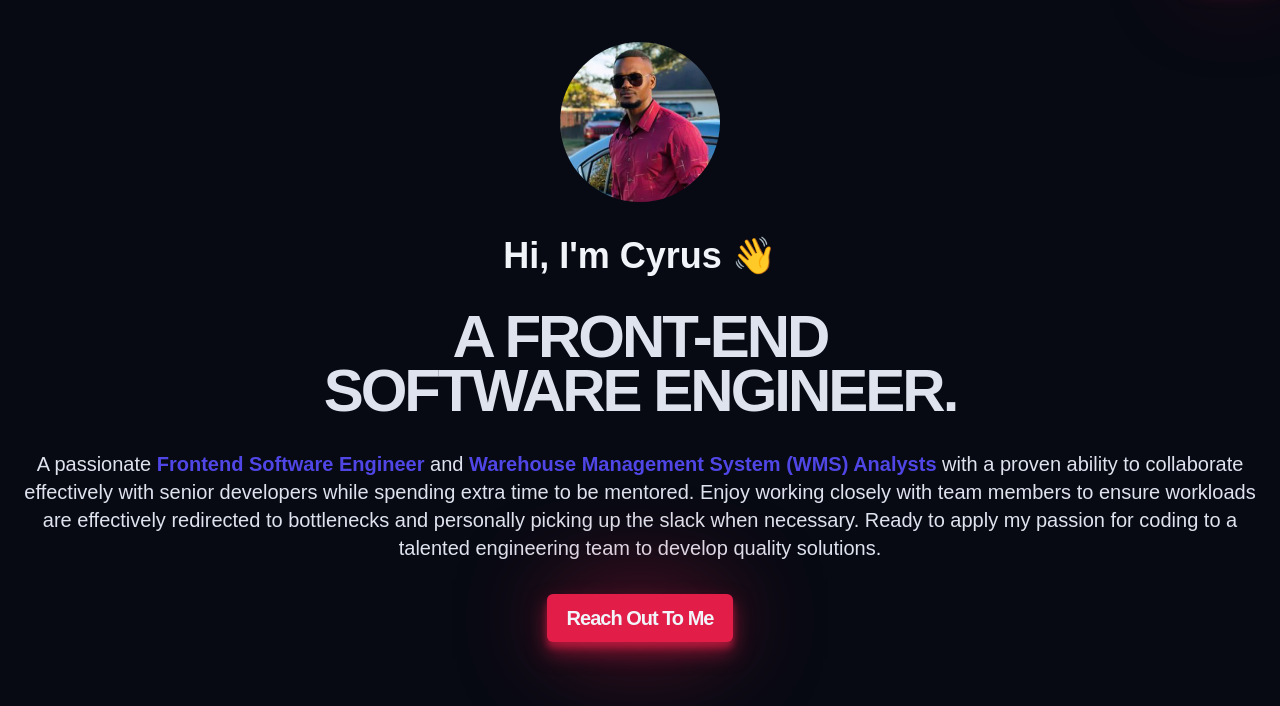
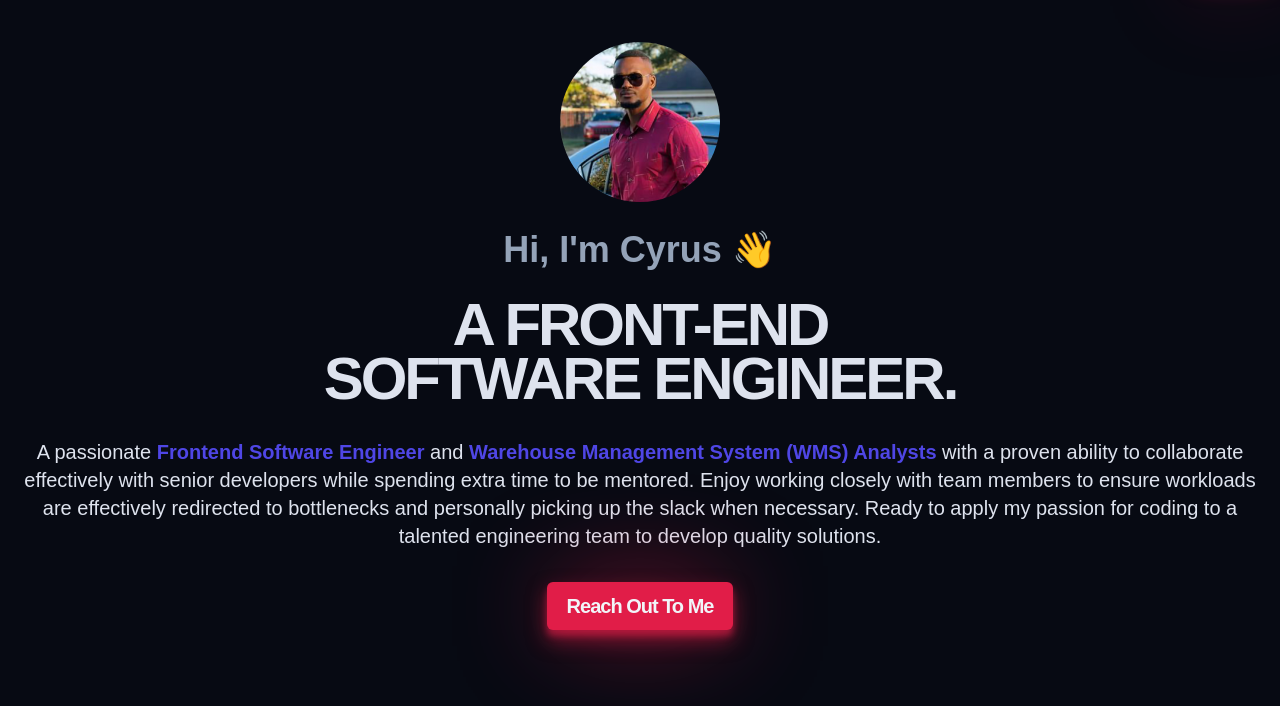
Before and after one commit to Kincyrus12/My-Portfolio-Website-Cyrus.dev, a website built with Vite: page index.html in a window 1280 px wide. Shown: the part 94-800 px from the top of the page. Built offline with nearby package versions, Linux system fonts and the light colour scheme; a web font is replaced by a local one.

Commit message:
commit all changes

```diff
--- a/styles/components/hero.css
+++ b/styles/components/hero.css
@@ -6,6 +6,7 @@
   align-items: center;
   gap: 1rem;
   margin-top: 2rem;
+  width: auto;
 }
 
 .hero__img {
@@ -14,9 +15,9 @@
   height: 6rem;
 }
 
-.hero__title {
+.hero__subtitle {
   color: var(--clr-slate400);
-  font-size: 3rem;
+  font-size: 1rem;
   line-height: 0.9;
 }
 
@@ -25,12 +26,9 @@
   letter-spacing: -0.05em;
   line-height: 0.9;
   font-size: 1.2rem;
-  width: 100%;
 }
 
 .hero__description {
-  width: 100%;
-  padding:0 2px ;
   font-size: var(--size-sm);
   color: var(--clr-slate600);
   text-align: center;
```
